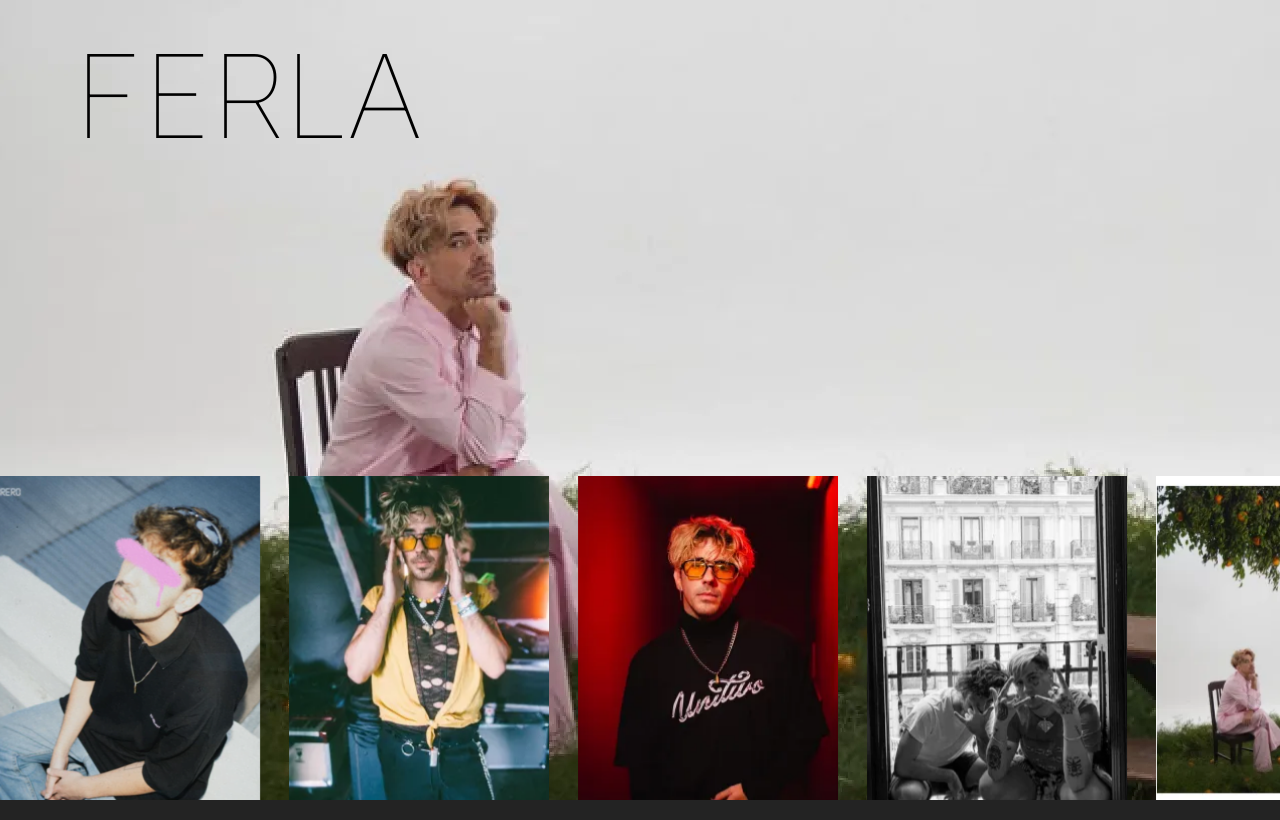
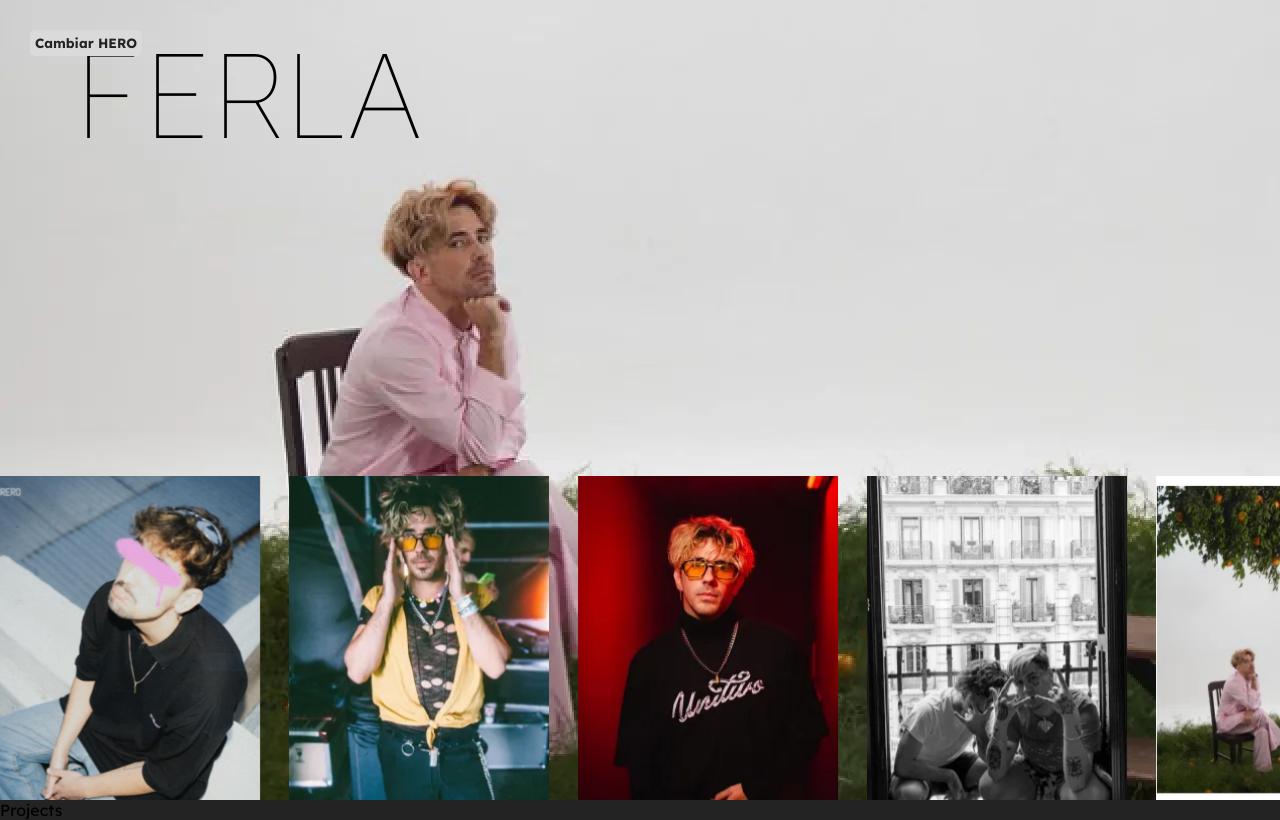
Before and after one commit to antoninosartori/ferla, a React (Vite) app: page / in a window 1280 px wide. Built offline with nearby package versions, Linux system fonts and the light colour scheme.

Commit message:
Add button to toggle hero

```diff
--- a/src/pages/Home/Home.jsx
+++ b/src/pages/Home/Home.jsx
@@ -1,11 +1,28 @@
 import './Home.css'
 import Hero from '../../sections/Hero/Hero'
+import Projects from '../Projects/Projects'
+import { useState } from 'react'
 export default function Home() {
+   const [isSliderHero, setIsSliderHero] = useState(true)
+
 	return (
 		<section className='Home-main-container'>
-
-			< Hero />
-			{/* < Projects /> */}
+         <button style={{
+            position: 'absolute',
+            top: '30px',
+            left: '30px',
+            backgroundColor: 'var(--color-primary)',
+            outline: 'none',
+            border: 'none',
+            padding: '5px',
+            borderRadius: '5px',
+            fontWeight: 'bold',
+            fontFamily: 'var(--font-primary)',
+            color: 'var(--color-logo)',
+            cursor: 'pointer'
+            }} onClick={() => setIsSliderHero(!isSliderHero)}>Cambiar HERO</button>
+			{isSliderHero ? < Hero /> : <></>}
+			< Projects />
 			{/* < Bio /> */}
 			{/* < Fotter /> */}
 
--- /dev/null
+++ b/src/pages/Projects/Projects.jsx
@@ -0,0 +1,7 @@
+import './Projects.css'
+
+export default function Projects() {
+   return (
+      <section>Projects</section>
+   )
+}
```
Also changed, not shown: src/pages/Projects/Projects.css (added).
